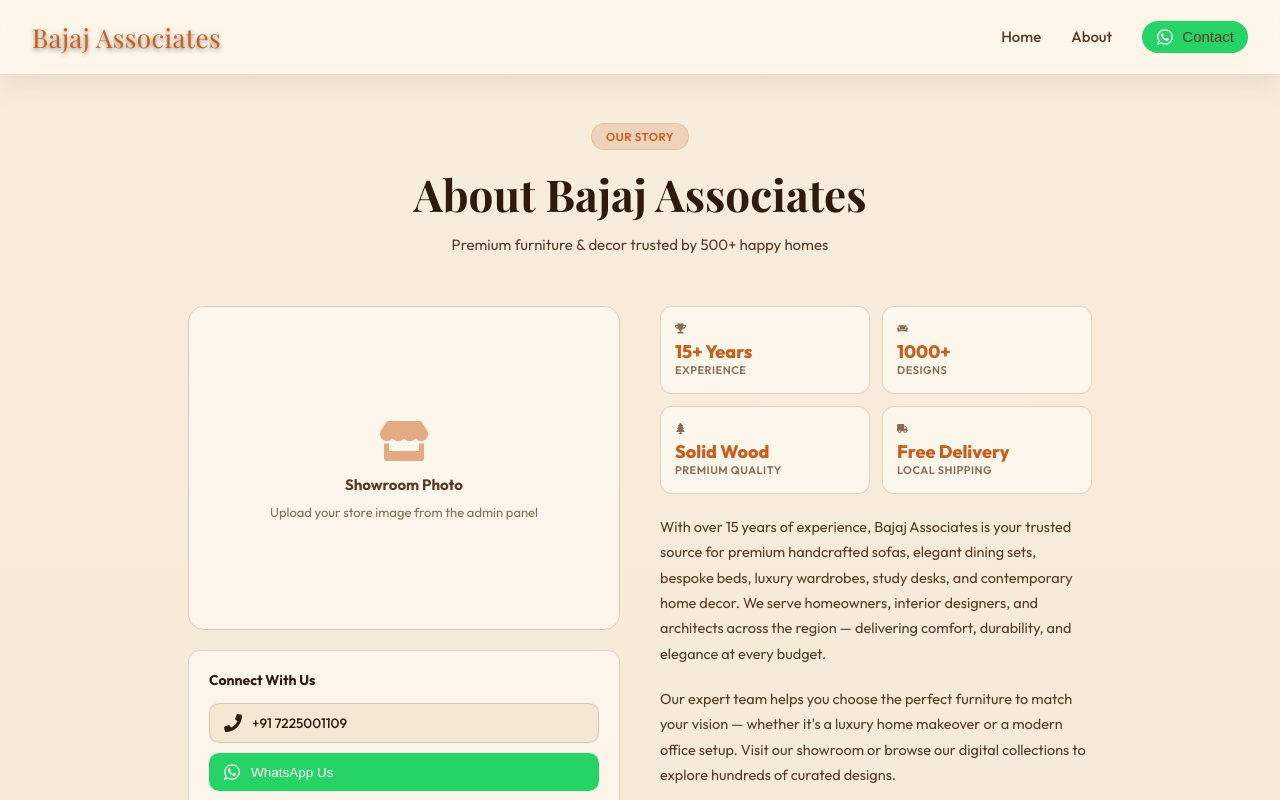
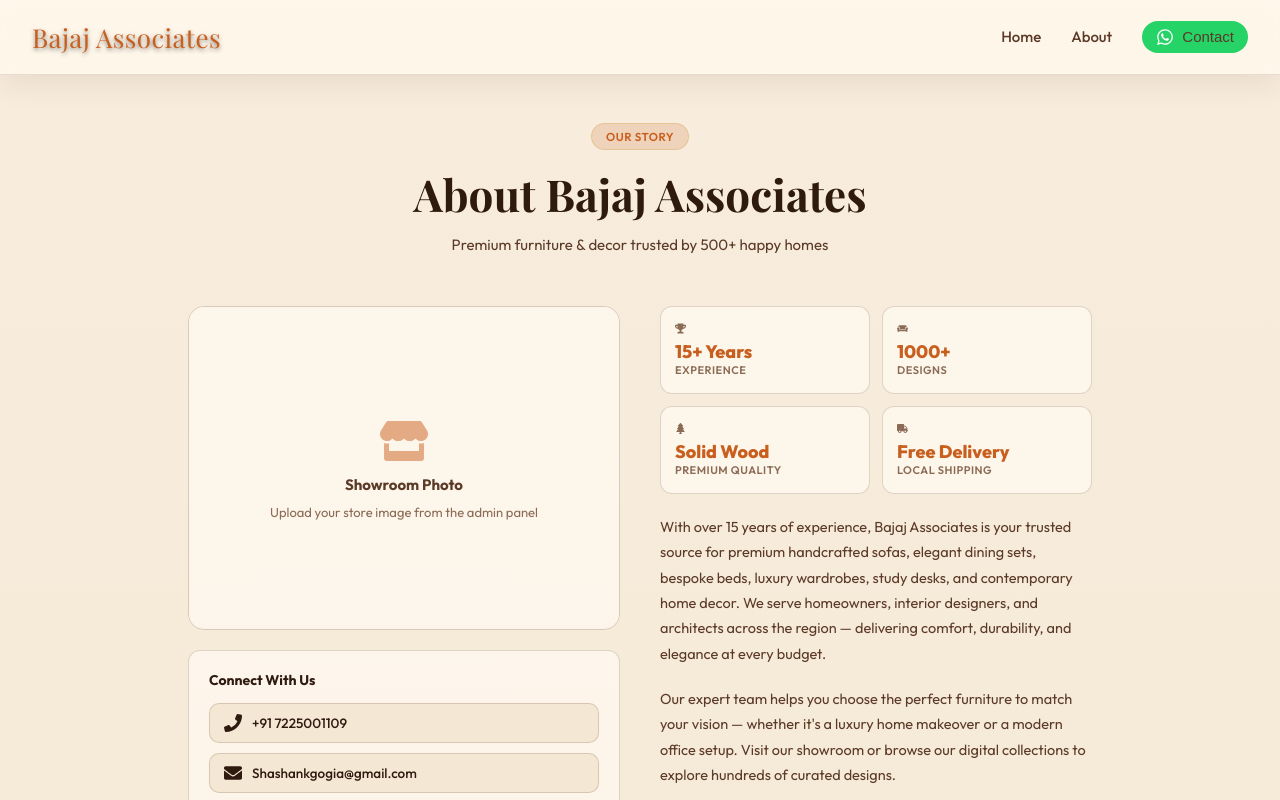
Before and after one commit to associatesbajaj9-droid/bajajassociates, a React (Vite) app in the folder frontend/: page /category/bedroom in a window 1280 px wide. Both pictures are taken after a click on the element "About". Shown: the top 800 px of the page. Built offline with nearby package versions, Linux system fonts and the light colour scheme; no server answers; a web font is replaced by a local one.

Commit message:
Update contact email to Shashankgogia@gmail.com and add email link to About section

```diff
--- a/frontend/src/components/About.jsx
+++ b/frontend/src/components/About.jsx
@@ -1,5 +1,5 @@
 import React, { useState, useEffect } from "react";
-import { FaWhatsapp, FaInstagram, FaMapMarkerAlt, FaPhone, FaStore, FaTrophy, FaCouch, FaTree, FaTruck } from "react-icons/fa";
+import { FaWhatsapp, FaInstagram, FaMapMarkerAlt, FaPhone, FaStore, FaTrophy, FaCouch, FaTree, FaTruck, FaEnvelope } from "react-icons/fa";
 
 const About = () => {
   const [aboutData, setAboutData] = useState(null);
@@ -15,6 +15,7 @@ const About = () => {
 
   const waNumber = import.meta.env.VITE_WHATSAPP_NUMBER || aboutData?.phone || "7225001109";
   const phone = import.meta.env.VITE_PHONE_NUMBER || aboutData?.phone || "7225001109";
+  const email = import.meta.env.VITE_EMAIL || aboutData?.email || "Shashankgogia@gmail.com";
   const igLink = import.meta.env.VITE_INSTAGRAM_LINK || aboutData?.instagramLink || "https://www.instagram.com/singhai.harshjain";
   const mapLink = import.meta.env.VITE_MAPS_LINK || aboutData?.mapEmbedUrl || "https://maps.app.goo.gl/rbXvJT3BbKEgCAqw5";
 
@@ -64,6 +65,10 @@ const About = () => {
               <a href={`tel:+91${phone}`} className="about-social-item about-phone">
                 <FaPhone size={18} />
                 <span>+91 {phone}</span>
+              </a>
+              <a href={`mailto:${email}`} className="about-social-item about-email">
+                <FaEnvelope size={18} />
+                <span>{email}</span>
               </a>
               <button className="about-social-item about-wa" onClick={openWhatsApp}>
                 <FaWhatsapp size={18} />
--- a/frontend/src/components/Footer.jsx
+++ b/frontend/src/components/Footer.jsx
@@ -40,7 +40,7 @@ const Footer = () => {
   }, [navigate]);
 
   const phone = import.meta.env.VITE_PHONE_NUMBER || footerData?.phone || "7225001109";
-  const email = footerData?.email || "bajajassociates.furniture@gmail.com";
+  const email = footerData?.email || "Shashankgogia@gmail.com";
   const igLink = import.meta.env.VITE_INSTAGRAM_LINK || footerData?.instagramLink || "https://www.instagram.com/singhai.harshjain";
   const mapLink = import.meta.env.VITE_MAPS_LINK || footerData?.mapEmbedUrl || "https://maps.app.goo.gl/rbXvJT3BbKEgCAqw5";
   const address = footerData?.address || "Housing board, Subhash nagar, ward no 75\nmaharajpur, jabalpur, madhyapradesh";
--- a/frontend/src/index.css
+++ b/frontend/src/index.css
@@ -1426,6 +1426,13 @@ img { display: block; }
   border: 1px solid var(--border);
 }
 .about-phone:hover { border-color: var(--accent); color: var(--accent); }
+.about-email {
+  background: var(--bg);
+  color: var(--text-h);
+  border: 1px solid var(--border);
+  word-break: break-all;
+}
+.about-email:hover { border-color: var(--accent); color: var(--accent); }
 .about-wa {
   background: var(--wa);
   color: #fff;
--- a/frontend/src/pages/admin/components/AboutManager.jsx
+++ b/frontend/src/pages/admin/components/AboutManager.jsx
@@ -237,7 +237,7 @@ const AboutManager = () => {
             name="email"
             value={formData.email}
             onChange={handleChange}
-            placeholder="bajajassociates.furniture@gmail.com"
+            placeholder="Shashankgogia@gmail.com"
             style={inputStyle}
           />
         </div>
```
Also changed, not shown: 2 other files (tests, documents, lock files or other folders).
